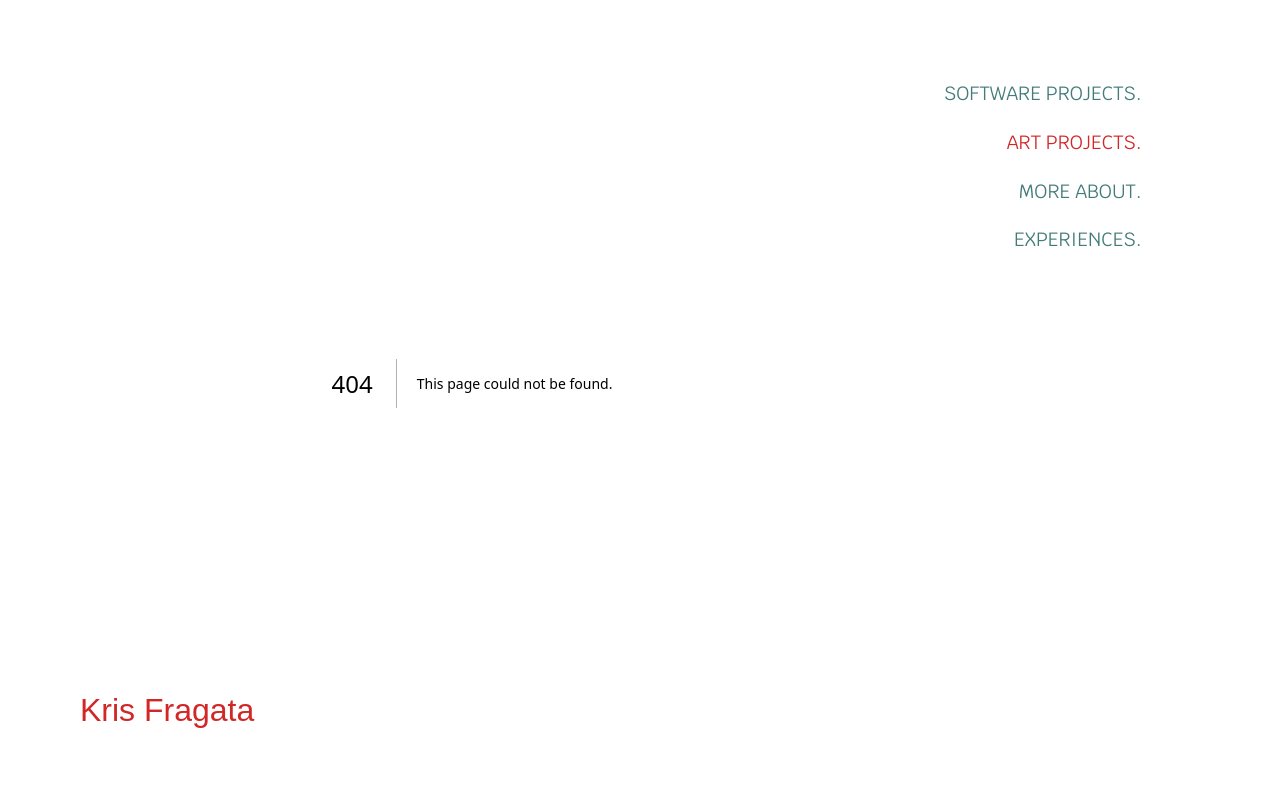
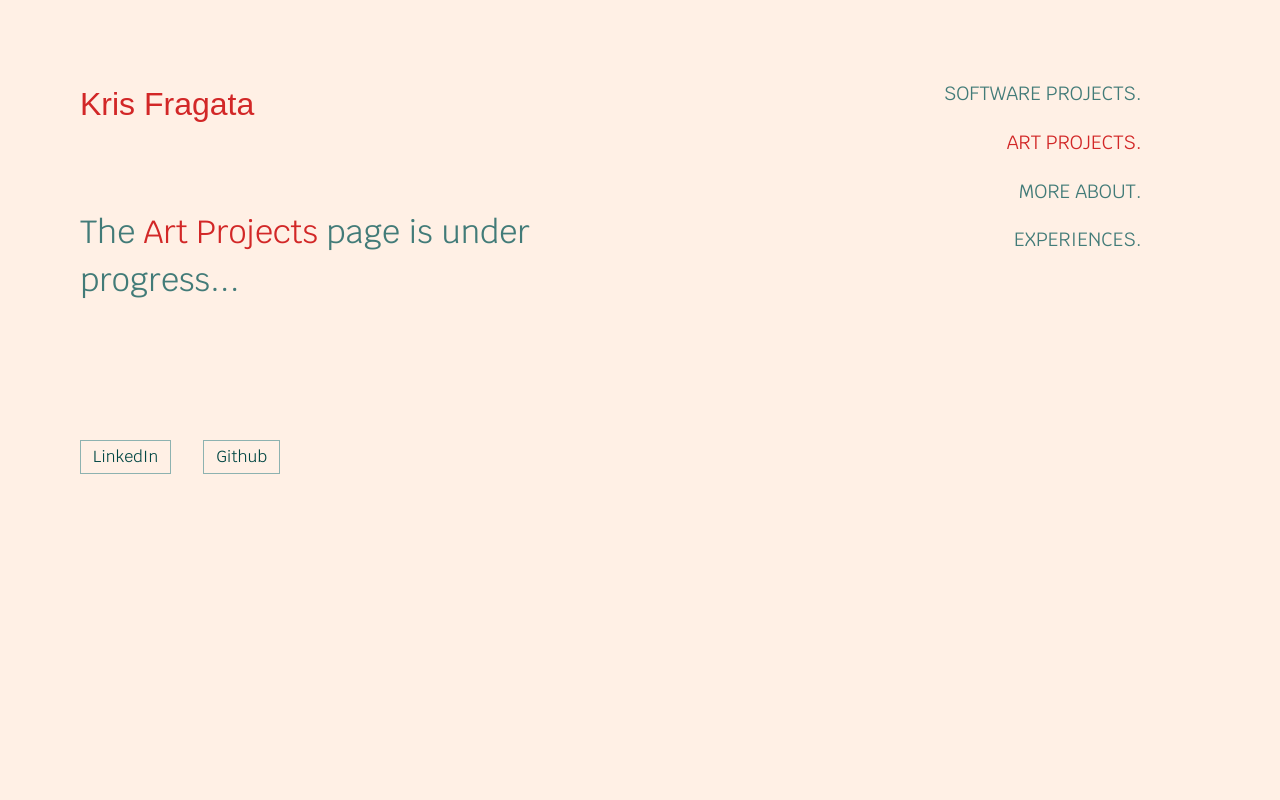
Before and after one commit to krisfragata/portfolio-2025, a Next.js app: page /art-projects in a window 1280 px wide. Before the commit this address had no page. Shown: the top 800 px of the page. Built offline with nearby package versions, Linux system fonts and the light colour scheme; a web font is replaced by a local one.

Commit message:
feat(art projects):create art projects page and implement routing this commit creates a page.tsx file for art-projects directory. the art-projects directory was made under the app directory allowing for routing to be created by nextjs

```diff
--- /dev/null
+++ b/src/app/art-projects/page.tsx
@@ -0,0 +1,11 @@
+import React from "react";
+
+const ArtProjects: React.FC = () => {
+    return (
+        <div className="left-main-text">
+            The <span className="text-primary">Art Projects</span> page is under progress...
+        </div>
+    );
+};
+
+export default ArtProjects
```
